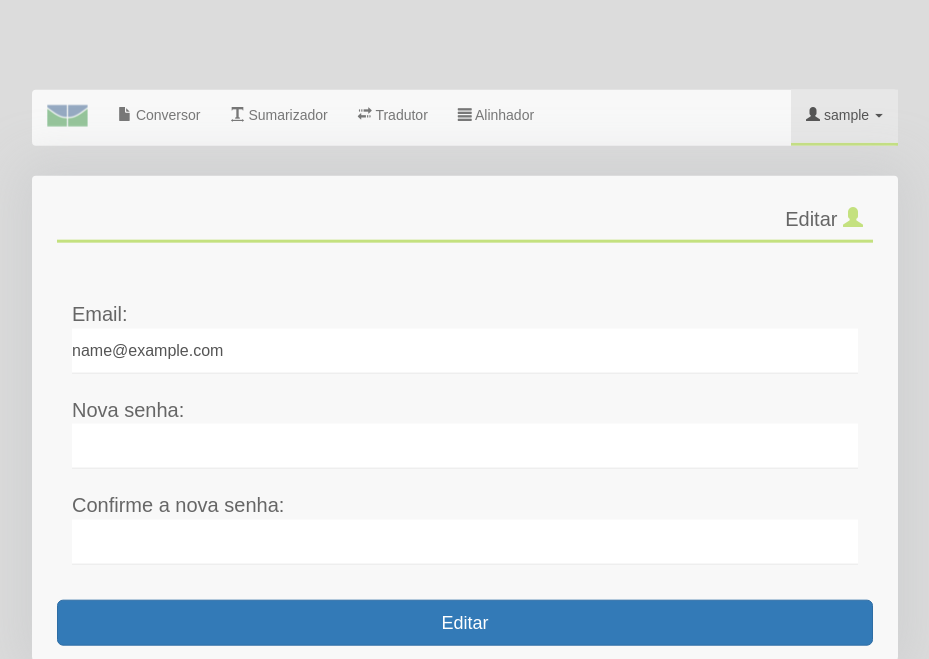
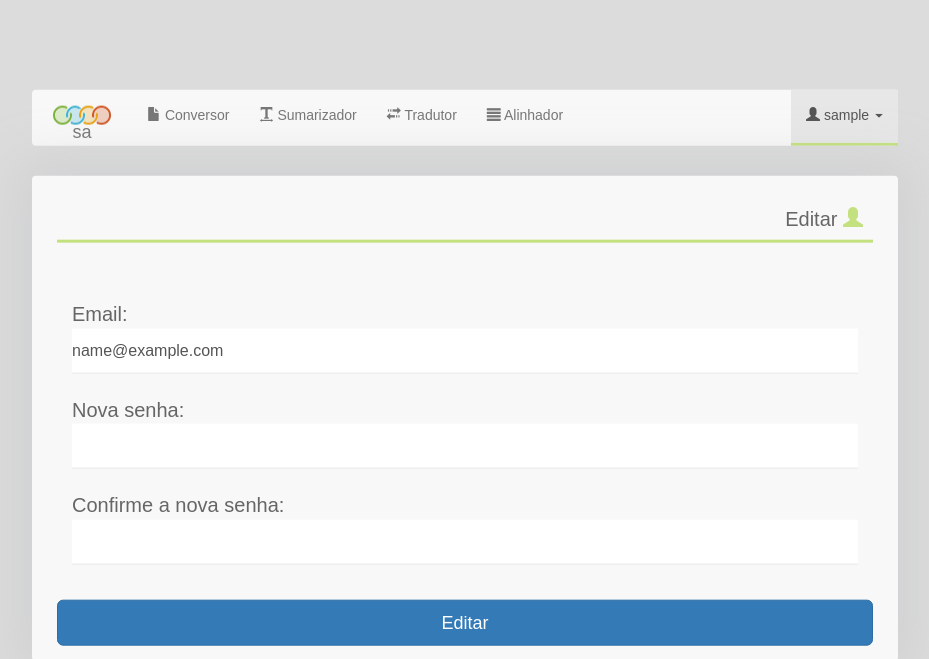
Before and after one commit to leandro2r/automatic_summarizer, a Django app: page /edit/ in a window 1280 px wide. Shown: the top 659 px of the page, without its empty margins (175-1104 px from the left). Run offline with Django 3.2, Linux system fonts and the light colour scheme; the visitor is signed in with stand-in values (Sample User, id 1); parts of the project's set-up code (start-up, migrations or seed data) failed here and were passed over; some libraries are stand-ins or nearby versions.

Commit message:
Improve layout and buttons name

```diff
--- a/static/css/custom.css
+++ b/static/css/custom.css
@@ -124,9 +124,18 @@ label {
   cursor: default;
 }
 
-.logo-custom {
-  opacity:0.4;
-  filter:alpha(opacity=40);
+.navbar-brand {
+  width: 100px;
+  padding-top: 32px;
+  background-repeat: no-repeat;
+  background-position: center;
+  text-align: center;
+  cursor: default;
+}
+
+.unb-custom {
+  opacity:0.6;
+  filter:alpha(opacity=60);
 }
 
 .bootstrap-select.btn-group .dropdown-menu {
--- a/templates/aligner/index.html
+++ b/templates/aligner/index.html
@@ -33,8 +33,8 @@
 			{% csrf_token %}
 			<div style="display:none;"><input type="hidden" name="file" id="id_file" value="{{ file.id }}"/></div>
 		<br/>
-		<button type="submit" name="_method" value="back" class="btn btn-default btn-lg col-xs-5" title="Reiniciar">Reiniciar</button>
-		<button type="submit" name="_method" value="finished" class="btn btn-primary btn-lg col-xs-7" title="Baixar">Baixar</button>
+		<button type="submit" name="_method" value="back" class="btn btn-default btn-lg col-xs-5" title="Retornar">Retornar</button>
+		<button type="submit" name="_method" value="finished" class="btn btn-primary btn-lg col-xs-7" title="Salvar">Salvar</button>
 	{% endif %}
 	</form>
 {% endblock content %}
--- a/templates/app/nav.html
+++ b/templates/app/nav.html
@@ -3,7 +3,7 @@
 <nav class="navbar navbar-default">
 	<div class="container-fluid">
 		<div class="navbar-header">
-			<a class="navbar-brand"><img src="{% static "imgs/unb_logo.png" %}" class="logo-custom" title="UnB"></a>
+			<a class="navbar-brand" style="background-image: url('{% static "imgs/sa_logo.png" %}')" title="Sumarizador Automático">sa</a>
 		</div>
 	{% if user.is_authenticated %}
 		<ul class="nav navbar-nav">
```
Also changed, not shown: static/imgs/sa_logo.png (added), static/imgs/unb_logo.png (deleted).
